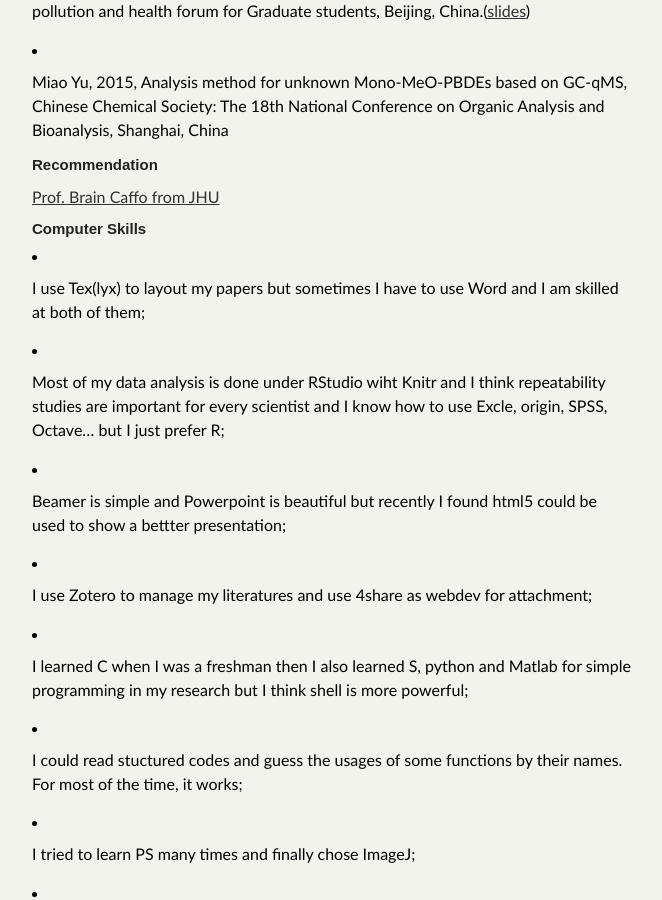
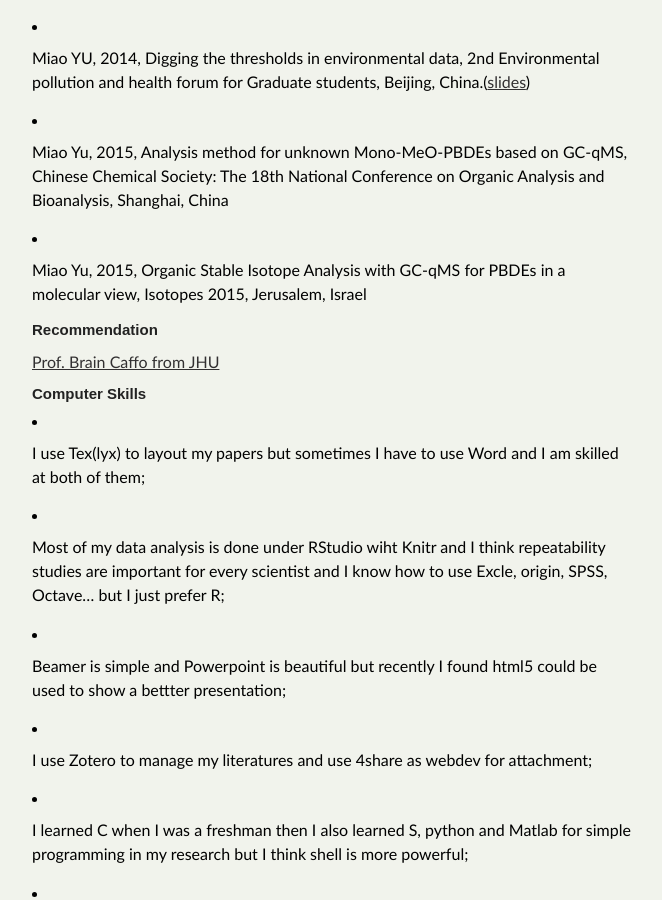
Before and after one commit to yufree/blog, a Jekyll site: the page built from vitae/index.md, in a window 1280 px wide and 900 px high, scrolled down 3071 px. Shown: the whole window, without its empty margins (308-970 px from the left). Built offline with Jekyll 4.4.1, drawn with Linux system fonts in a browser that asks for light colours; some web fonts are replaced; some of the changed text lies outside the part shown.

Commit message:
add conference

```diff
--- a/vitae/index.md
+++ b/vitae/index.md
@@ -91,6 +93,8 @@ POPs, Environmental Processes, Non-targeted Analysis, CSIA, Data Science
 
 - Miao Yu, 2015, Analysis method for unknown Mono-MeO-PBDEs based on GC-qMS, Chinese Chemical Society: The 18th National Conference on Organic Analysis and Bioanalysis, Shanghai, China
 
+- Miao Yu, 2015, Organic Stable Isotope Analysis with GC-qMS for PBDEs in a molecular view, Isotopes 2015, Jerusalem, Israel
+
 ## Recommendation
 
 [Prof. Brain Caffo from JHU](https://github.com/yufree/blog/blob/gh-pages/vitae/BrainCaffo.pdf)
```
Also changed, not shown: other parts of vitae/index.md (+2 -0 lines).
